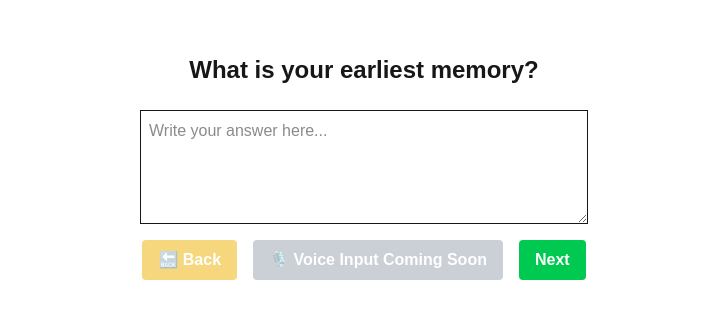
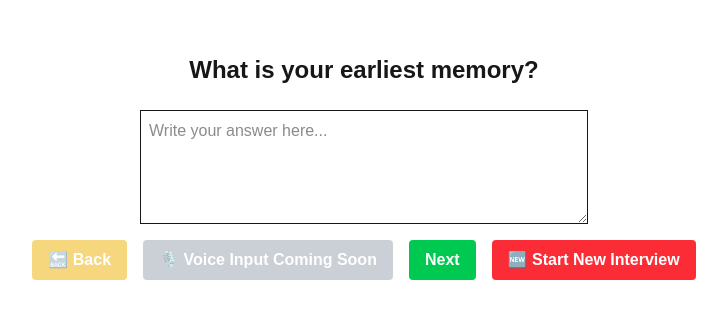
Before and after one commit to dsilberschmidt/storynest2, a Next.js app: page /interview in a window 1280 px wide. Shown: the part 225-544 px from the top of the page, without its empty margins (276-1003 px from the left). Built offline with nearby package versions, Linux system fonts and the light colour scheme.

Commit message:
feat: add "Back" and "Start New Interview" buttons to interview page

```diff
--- a/src/app/interview/page.js
+++ b/src/app/interview/page.js
@@ -47,7 +47,7 @@ export default function Interview() {
         placeholder="Write your answer here..."
       />
 
-      <div className="flex gap-4 mb-4">
+      <div className="flex gap-4 mb-4 flex-wrap justify-center">
         <button
           onClick={handleBack}
           disabled={currentQuestion === 0}
@@ -70,6 +70,16 @@ export default function Interview() {
         >
           {currentQuestion < questions.length - 1 ? 'Next' : 'Finish'}
         </button>
+
+        <button
+          onClick={() => {
+            sessionStorage.clear();
+            router.push('/');
+          }}
+          className="bg-red-500 hover:bg-red-700 text-white font-bold py-2 px-4 rounded"
+        >
+          🆕 Start New Interview
+        </button>
       </div>
     </main>
   );
```
